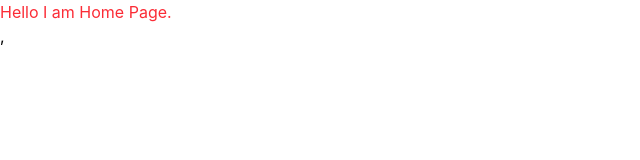
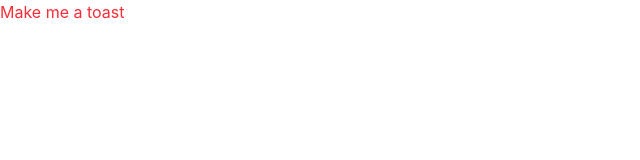
Before and after one commit to theashrafislam/room-nest-frontend, a React (Vite) app: page / in a window 1280 px wide. Shown: the top 160 px of the page, without its empty margins (0-640 px from the left). Built offline with nearby package versions, Linux system fonts and the light colour scheme.

Commit message:
install toast also setup done using main jsx

```diff
--- a/package.json
+++ b/package.json
@@ -13,6 +13,7 @@
     "@tailwindcss/vite": "^4.3.3",
     "react": "^19.2.8",
     "react-dom": "^19.2.8",
+    "react-hot-toast": "^2.6.0",
     "react-router": "^8.3.0",
     "tailwindcss": "^4.3.3"
   },
--- a/src/main.jsx
+++ b/src/main.jsx
@@ -3,10 +3,16 @@ import { createRoot } from 'react-dom/client'
 import './index.css'
 import { RouterProvider } from "react-router/dom";
 import router from './routes/AppRoutes';
+import { Toaster } from 'react-hot-toast';
 
 
 createRoot(document.getElementById('root')).render(
   <StrictMode>
-    <RouterProvider router={router} />,
+    <RouterProvider router={router} />
+    <Toaster
+      toastOptions={{
+        duration: 3000,
+      }}
+    />
   </StrictMode>,
 )
--- a/src/pages/Home.jsx
+++ b/src/pages/Home.jsx
@@ -1,7 +1,13 @@
 import React from 'react'
+import toast from 'react-hot-toast';
 
 export default function Home() {
-  return (
-    <div className='text-red-500'>Hello I am Home Page.</div>
-  )
+
+    const notify = () => toast.success('Here is your toast.');
+
+    return (
+        <div className='text-red-500'>
+            <button onClick={notify}>Make me a toast</button>
+        </div>
+    )
 }
```
Also changed, not shown: 1 other file (tests, documents, lock files or other folders).
